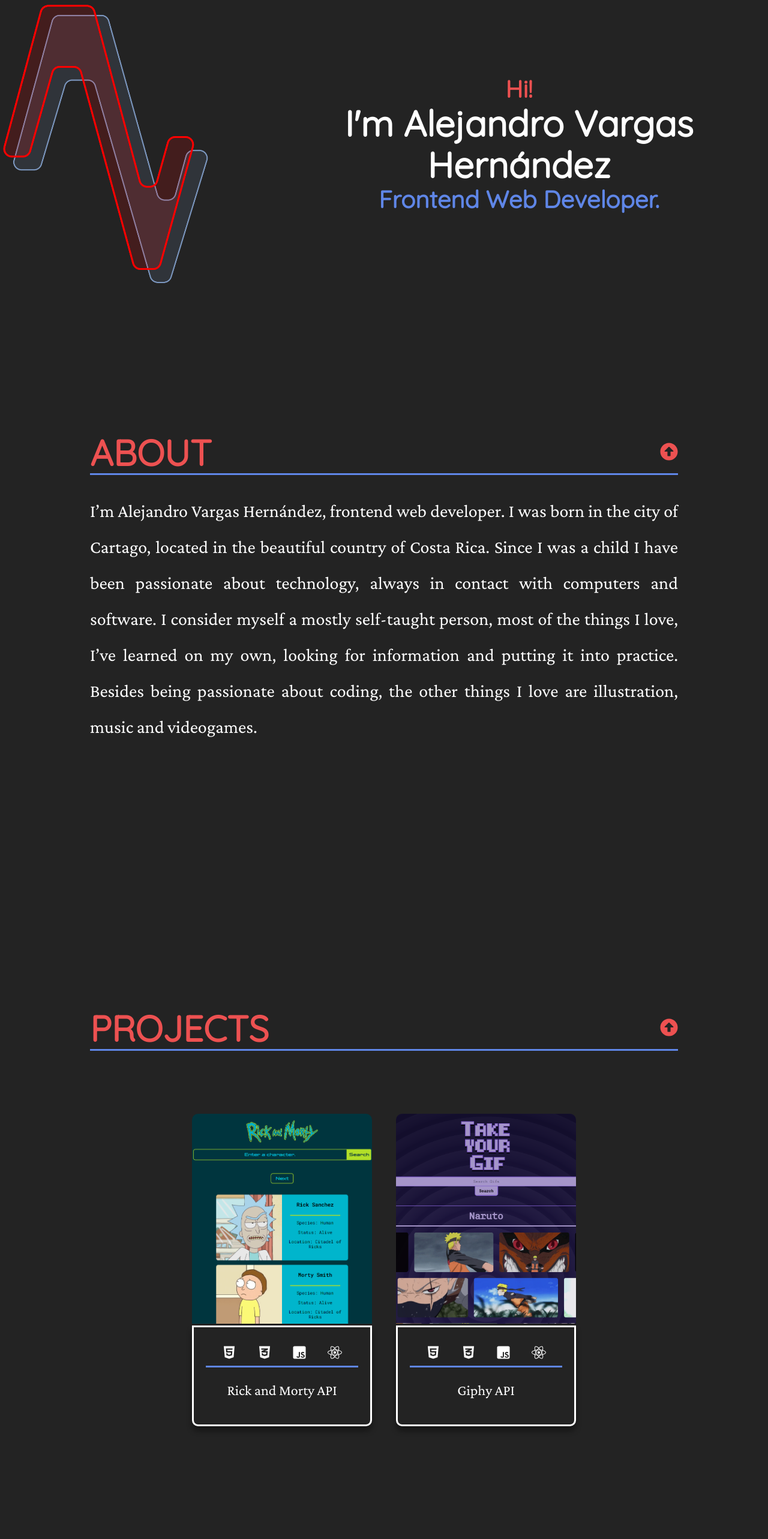
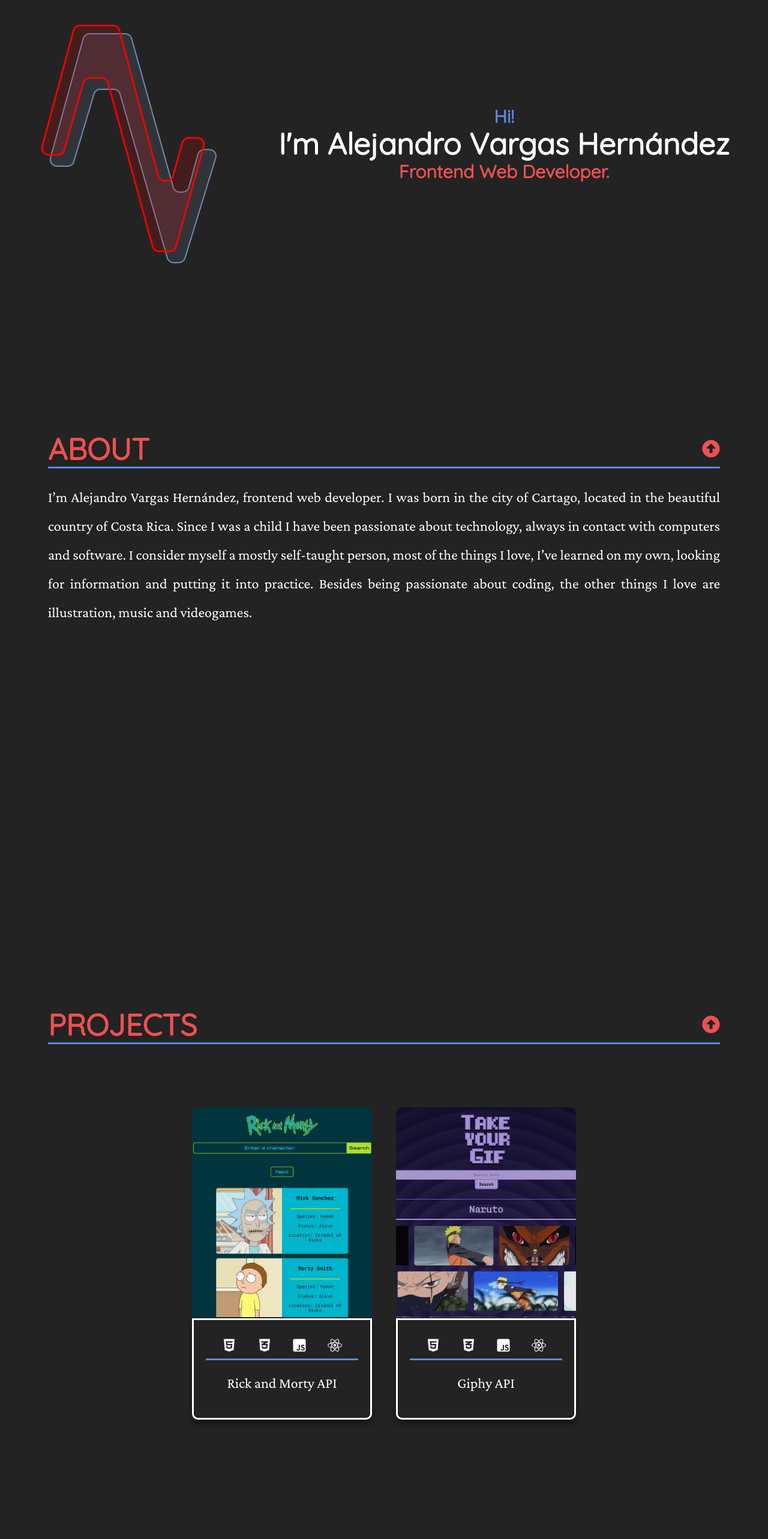
Before and after one commit to AleVH26/AleVHFrontend, a React (Vite) app: page / in a window 1280 px wide. Shown: the part 160-2726 px from the top of the page at 60% size. Built offline with nearby package versions, Linux system fonts and the light colour scheme.

Commit message:
Little changes in css and form functionality added.

```diff
--- a/src/components/Contact.jsx
+++ b/src/components/Contact.jsx
@@ -27,20 +27,24 @@ export const Contact = () => {
           <FaGithubSquare />
         </a>
       </div>
-      <form className="contact__form">
+      <form
+        className="contact__form"
+        action="https://formspree.io/f/xoqzqajo"
+        method="POST"
+      >
         <div className="contact__form-input-container">
           <label id="name">Name</label>
           <input type="text" id="name" />
         </div>
         <div className="contact__form-input-container">
           <label id="email">Email</label>
-          <input type="email" id="email" />
+          <input type="email" id="email" name="email"/>
         </div>
         <div className="contact__form-input-container">
           <label id="message">Message</label>
-          <textarea id="message"></textarea>
+          <textarea id="message" name="message"></textarea>
         </div>
-        <button className="contact__form-button">Send</button>
+        <button type="submit" className="contact__form-button">Send</button>
       </form>
       <p className="rights">All rights reserved. Alejandro Vargas. ©</p>
     </div>
--- a/src/index.css
+++ b/src/index.css
@@ -117,11 +117,11 @@ hr {
 }
 
 .hero__p1 {
-  color: var(--red);
+  color: var(--blue);
 }
 
 .hero__p2 {
-  color: var(--blue);
+  color: var(--red);
 }
 
 /* About */
@@ -255,7 +255,7 @@ textarea {
   box-shadow: 0 0.8rem 1rem rgba(0 0 0 / 0.4);
   margin-top: 0.5rem;
   padding: 1rem;
-  font-size: 1.6rem;
+  font-size: 1.8rem;
   color: var(--blue);
   font-family: var(--secondaryFont);
   font-weight: bold;
@@ -369,3 +369,63 @@ textarea:hover {
     height: 20rem;
   }
 }
+
+@media (min-width: 768px) {
+  .title {
+    font-size: 5rem;
+  }
+
+  .navbar__links {
+    font-size: 2.4rem;
+  }
+
+  /* Hero */
+
+  .hero__logo {
+    width: 30rem;
+  }
+
+  .hero__h1 {
+    font-size: 5rem;
+  }
+
+  .p {
+    font-size: 3rem;
+  }
+
+  /* About */
+
+  .about {
+    padding: 8rem ;
+  }
+
+  .about__title {
+    font-size: 5rem;
+  }
+
+  .about__information {
+    font-size: 2.4rem;
+  }
+
+  /* Projects */
+
+  .projects {
+    padding: 8rem;
+  }
+
+  .projects__container {
+    flex-direction: row;
+    flex-wrap: wrap;
+    padding: 10rem 0;
+  }
+
+  /* Contact */
+
+  .contact {
+    padding: 8rem 8rem 0;
+  }
+
+  .contact input {
+    font-size: 2.4rem;
+  }
+}
```
